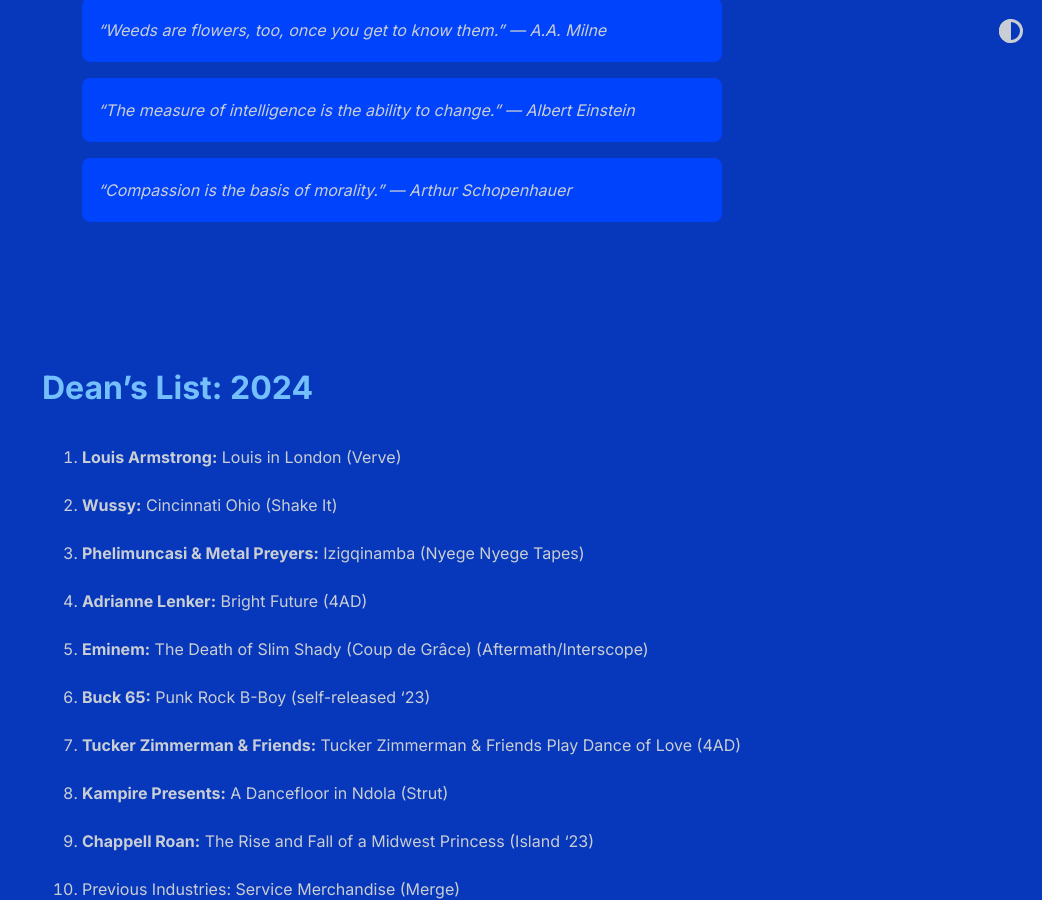
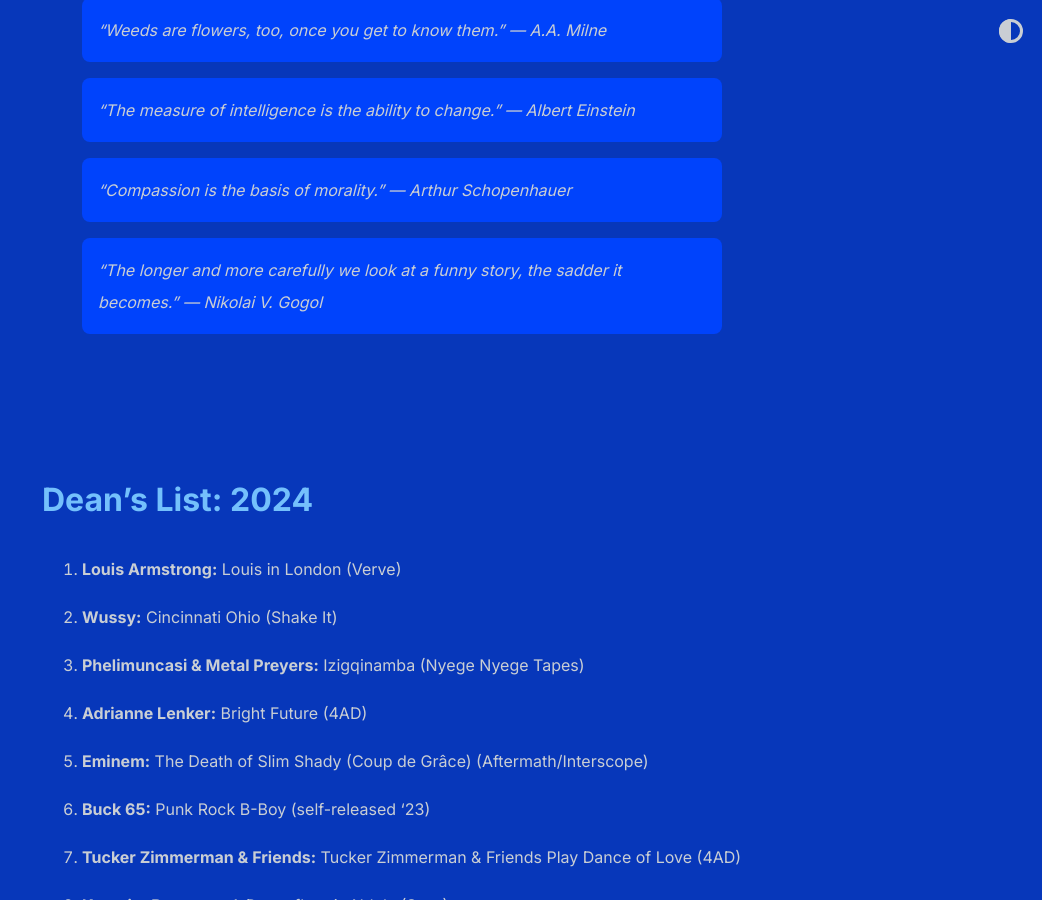
Before and after one commit to shihankanungo/shihankanungo.github.io, a Jekyll site: the page built from about.md, in a window 1280 px wide and 900 px high, scrolled down 5292 px. Shown: the whole window, without its empty margins (238-1280 px from the left). Built offline with Jekyll 4.4.1, drawn with Linux system fonts in a browser that asks for light colours.

Commit message:
Update about.md

```diff
--- a/about.md
+++ b/about.md
@@ -56,6 +56,8 @@
 > "The measure of intelligence is the ability to change." --- Albert Einstein
 
 > "Compassion is the basis of morality." --- Arthur Schopenhauer
+
+> "The longer and more carefully we look at a funny story, the sadder it becomes." --- Nikolai V. Gogol
 
 <br><br><br>
 # Dean's List: 2024
```
